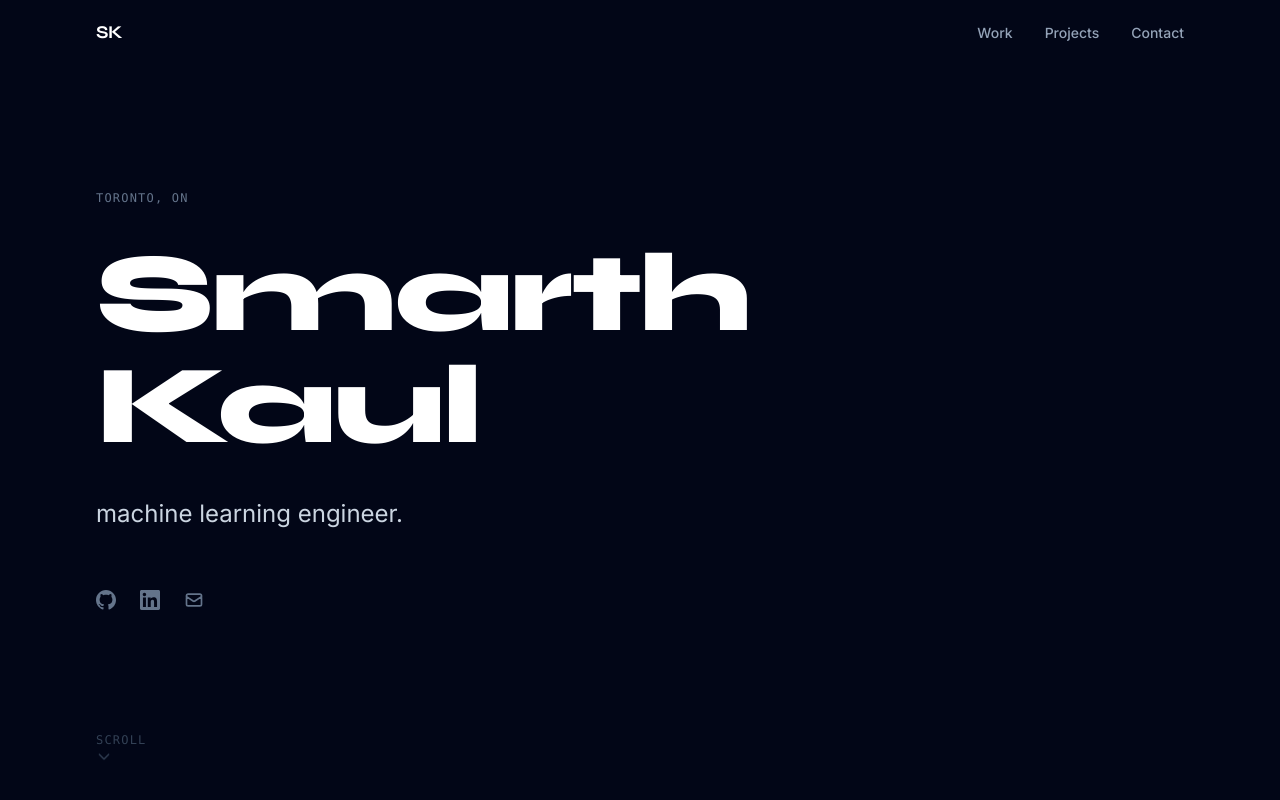
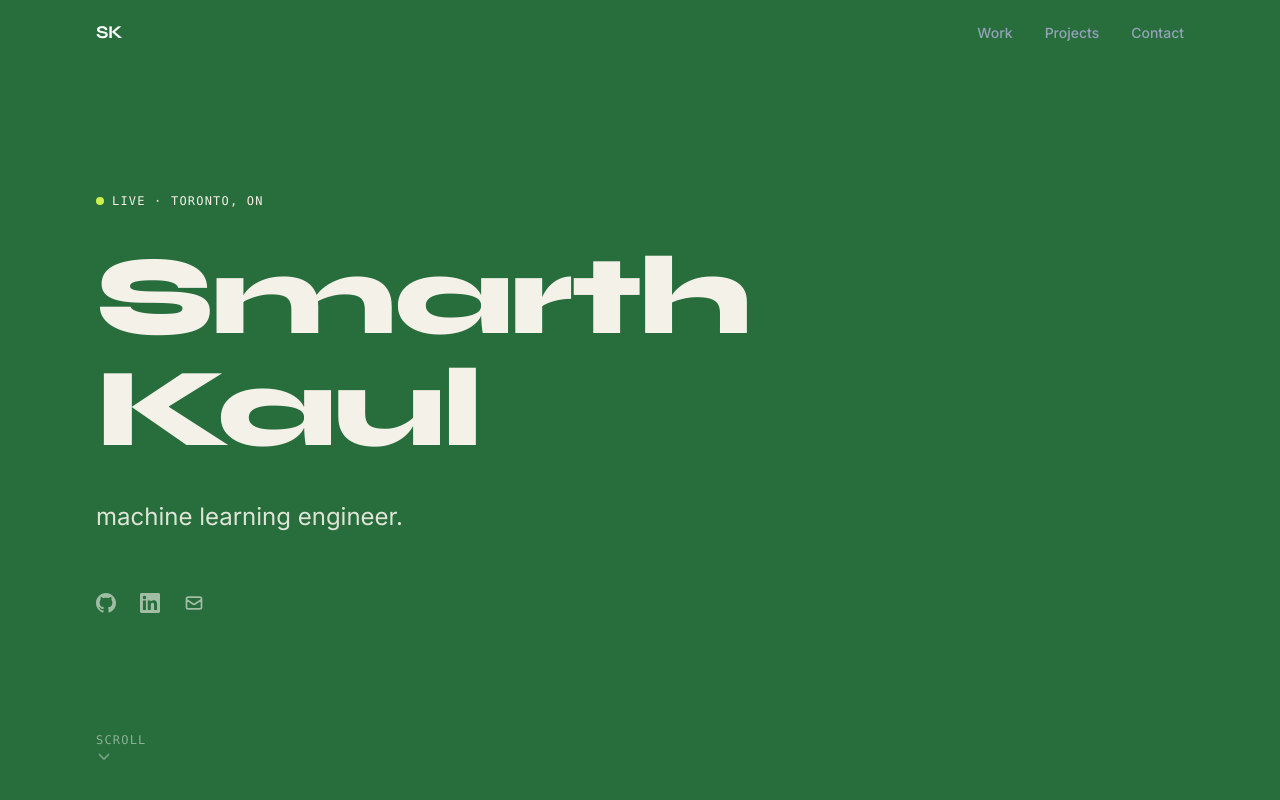
Before and after one commit to smarthkaul/smarthkaul.github.io, a React (Vite) app in the folder website/: page / in a window 1280 px wide. Shown: the top 800 px of the page. Built offline with nearby package versions, Linux system fonts and the light colour scheme.

Commit message:
Reskin Hero as broadcast title card

```diff
--- a/website/src/components/Hero.jsx
+++ b/website/src/components/Hero.jsx
@@ -32,15 +32,18 @@ const Hero = () => {
   return (
     <section
       id="hero"
-      className="relative min-h-screen flex flex-col justify-center bg-slate-950 px-6 sm:px-12 lg:px-24"
+      className="relative min-h-screen flex flex-col justify-center px-6 sm:px-12 lg:px-24"
     >
       <div className="max-w-5xl">
-        <p className="font-mono text-slate-500 text-xs uppercase tracking-widest mb-8">
-          Toronto, ON
-        </p>
+        <div className="inline-flex items-center gap-2 mb-8">
+          <span className="w-2 h-2 rounded-full bg-ball animate-pulse" />
+          <span className="font-mono text-cream text-xs uppercase tracking-widest">
+            Live &middot; Toronto, ON
+          </span>
+        </div>
 
         <h1
-          className="font-display font-extrabold text-white leading-none tracking-tight mb-8"
+          className="font-display font-extrabold text-cream leading-none tracking-tight mb-8"
           style={{ fontSize: "clamp(3.5rem, 10vw, 7rem)" }}
         >
           Smarth
@@ -49,19 +52,15 @@ const Hero = () => {
         </h1>
 
         <div className="flex items-center gap-1 mb-14" style={{ minHeight: "2.5rem" }}>
-          <span className="text-slate-300 text-xl sm:text-2xl font-light">
-            {display}
-          </span>
-          <span className="cursor-blink text-violet-400 text-2xl font-light select-none">
-            |
-          </span>
+          <span className="text-cream/90 text-xl sm:text-2xl font-light">{display}</span>
+          <span className="cursor-blink text-ball text-2xl font-light select-none">|</span>
         </div>
 
         <div className="flex items-center gap-6">
           <a
             href="https://github.com/smarthkaul"
             aria-label="GitHub"
-            className="text-slate-500 hover:text-white transition-colors duration-200"
+            className="text-cream/60 hover:text-cream transition-colors duration-200"
             target="_blank"
             rel="noopener noreferrer"
           >
@@ -72,7 +71,7 @@ const Hero = () => {
           <a
             href="https://linkedin.com/in/smarth-kaul"
             aria-label="LinkedIn"
-            className="text-slate-500 hover:text-white transition-colors duration-200"
+            className="text-cream/60 hover:text-cream transition-colors duration-200"
             target="_blank"
             rel="noopener noreferrer"
           >
@@ -83,7 +82,7 @@ const Hero = () => {
           <a
             href="mailto:smarth.kaul@mail.utoronto.ca"
             aria-label="Email"
-            className="text-slate-500 hover:text-white transition-colors duration-200"
+            className="text-cream/60 hover:text-cream transition-colors duration-200"
           >
             <svg className="w-5 h-5" fill="none" stroke="currentColor" viewBox="0 0 24 24">
               <path strokeLinecap="round" strokeLinejoin="round" strokeWidth={2} d="M3 8l7.89 5.26a2 2 0 002.22 0L21 8M5 19h14a2 2 0 002-2V7a2 2 0 00-2-2H5a2 2 0 00-2 2v10a2 2 0 002 2z" />
@@ -92,7 +91,7 @@ const Hero = () => {
         </div>
       </div>
 
-      <div className="absolute bottom-8 left-6 sm:left-12 lg:left-24 flex flex-col items-start gap-1 text-slate-700">
+      <div className="absolute bottom-8 left-6 sm:left-12 lg:left-24 flex flex-col items-start gap-1 text-cream/50">
         <span className="text-xs tracking-widest uppercase font-mono">Scroll</span>
         <svg className="w-4 h-4 animate-bounce" fill="none" stroke="currentColor" viewBox="0 0 24 24">
           <path strokeLinecap="round" strokeLinejoin="round" strokeWidth={2} d="M19 9l-7 7-7-7" />
```
